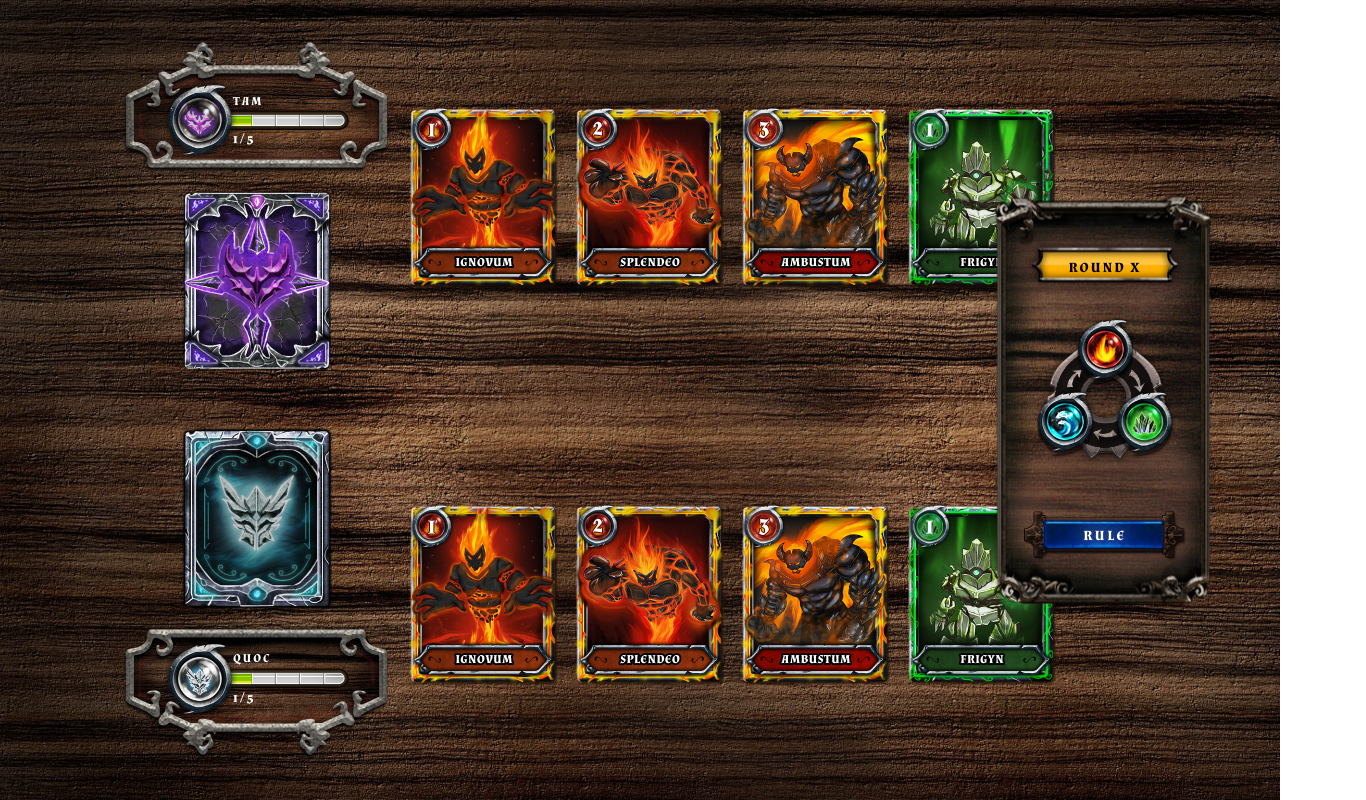
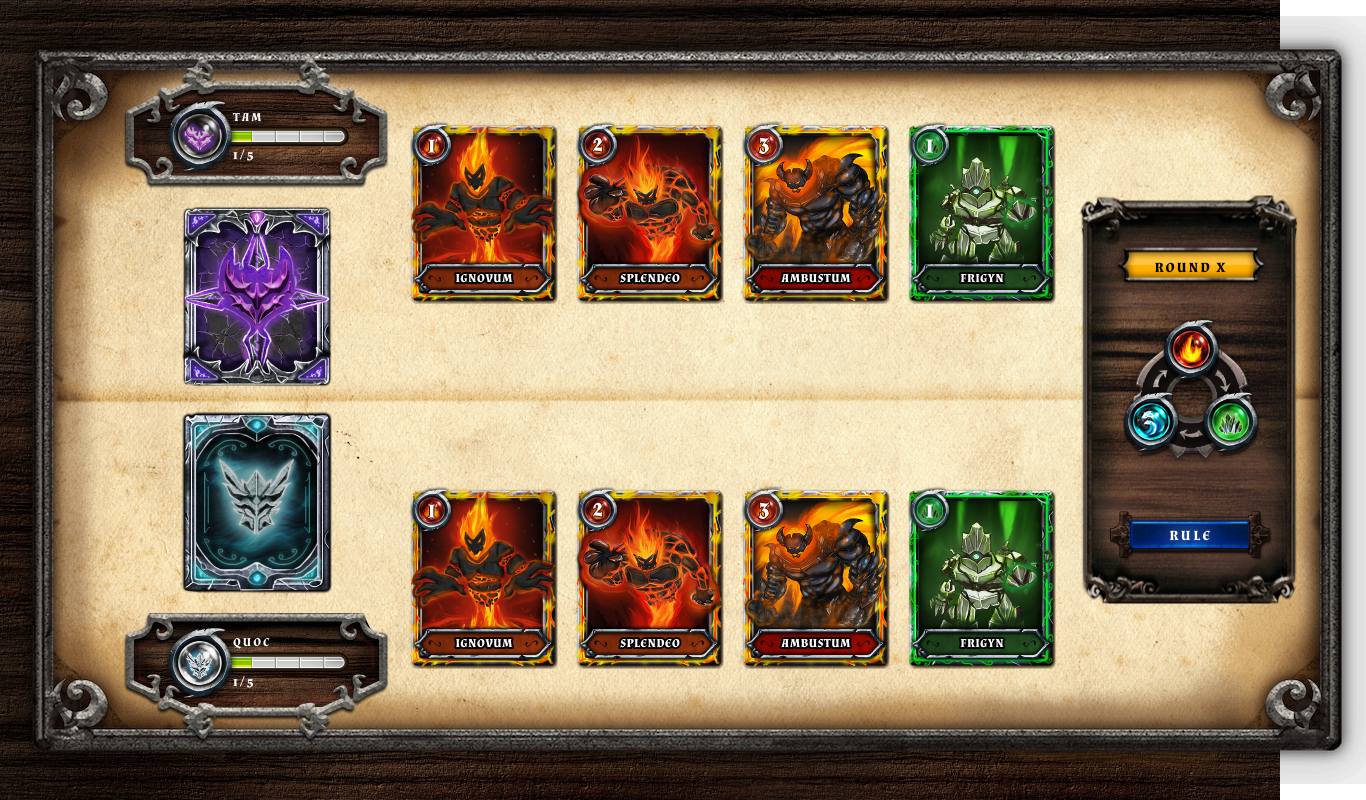
Before and after one commit to chailijia/eosdicegame, a React (Create React App) app in the folder frontend/: page / in a window 1280 px wide. Shown: the whole page, 1366 px wide, since content can reach past the window. Built offline with nearby package versions, Linux system fonts and the light colour scheme.

Commit message:
add parent layout for game match

```diff
--- a/frontend/src/components/App/App.jsx
+++ b/frontend/src/components/App/App.jsx
@@ -3,7 +3,7 @@ import React, { Component } from 'react';
 import { connect } from 'react-redux';
 
 // Components
-import { Login, Card, GameInfo, PlayerInfo, GameMat } from 'components';
+import { Login, Card, GameInfo, PlayerInfo, GameMat,Game } from 'components';
 
 
 
@@ -13,20 +13,7 @@ class App extends Component {
     return (
       <div className="App">
 
-
-        <GameMat
-          deckCardCount={2}
-          aiLife={1}
-          aiHandCards={2}
-          aiName="TAM"
-          playerLife={1}
-          playerHandCards={2}
-          playerName={"QUOC"}
-          onPlayCard={1}
-        />
-
-        <GameInfo />
-
+      <Game/>
 
 
 
--- /dev/null
+++ b/frontend/src/components/Game/Game.css
@@ -0,0 +1,86 @@
+.Game {
+  position: relative;
+  margin: 0 auto;
+  width: 1366px;
+  height: 768px;
+  text-align: center;
+  display: flex;
+  align-items: center;
+  justify-content: center;
+  transform-origin: top left;
+  transition: all 500ms ease-in-out !important; }
+  .Game .container {
+    position: relative;
+    width: 100%;
+    height: 100%;
+    text-align: center; }
+  body.ReactModal__Body--open .Game .GameMat,
+  body.ReactModal__Body--open .Game .Info,
+  .App.status-card-selected .Game .GameMat,
+  .App.status-card-selected .Game .Info,
+  .App.status-game-ended .Game .GameMat,
+  .App.status-game-ended .Game .Info {
+    filter: blur(3px); }
+  .Game .spinner {
+    position: fixed;
+    top: 0;
+    left: 0;
+    width: 100%;
+    height: 100%;
+    background: rgba(0, 0, 0, 0.6);
+    opacity: 0;
+    animation: dim 1s normal forwards ease .5s; }
+
+@keyframes dim {
+  from {
+    opacity: 0; }
+  to {
+    opacity: 1; } }
+    .Game .spinner .image {
+      position: absolute;
+      top: 50%;
+      left: 50%;
+      margin-top: -49px;
+      margin-left: -49px;
+      width: 98px;
+      height: 98px;
+      background: url("./images/logo_loading.png");
+      background-size: 100%; }
+    .Game .spinner .circles {
+      position: absolute;
+      top: 50%;
+      left: 50%;
+      margin-top: -50px;
+      margin-left: -51px;
+      width: 100px;
+      height: 102px;
+      animation: spin 1s infinite linear; }
+    .Game .spinner .circle {
+      position: absolute;
+      width: 100%;
+      height: 100%; }
+      .Game .spinner .circle .inner {
+        width: 100%;
+        height: 100%;
+        border-radius: 100%;
+        border: 3px solid rgba(255, 201, 79, 0.3);
+        border-right: none;
+        border-top: none;
+        backgroudn-clip: padding;
+        box-shadow: inset 0px 0px 10px rgba(255, 255, 134, 0.17); }
+    .Game .spinner .circle:nth-of-type(0) .inner,
+    .Game .spinner .circle:nth-of-type(1) .inner,
+    .Game .spinner .circle:nth-of-type(2) .inner {
+      animation: spin 1s infinite linear; }
+    .Game .spinner .circle:nth-of-type(0) {
+      transform: rotate(0deg); }
+    .Game .spinner .circle:nth-of-type(1) {
+      transform: rotate(70deg); }
+    .Game .spinner .circle:nth-of-type(2) {
+      transform: rotate(140deg); }
+
+@keyframes spin {
+  from {
+    transform: rotate(0deg); }
+  to {
+    transform: rotate(360deg); } }
--- /dev/null
+++ b/frontend/src/components/Game/Game.jsx
@@ -0,0 +1,82 @@
+// React core
+import React, { Component } from 'react';
+import { connect } from 'react-redux';
+// Game subcomponents
+import { GameInfo, GameMat } from 'components';
+// Services and redux action
+import { UserAction } from 'actions';
+
+class Game extends Component {
+
+  constructor(props) {
+    // Inherit constructor
+    super(props);
+    // State for showing/hiding components when the API (blockchain) request is loading
+    this.state = {
+      loading: true,
+    };
+
+  }
+
+  // Get latest user object from blockchain
+  loadUser() {
+  }
+
+  handleStartGame() {
+
+  }
+
+  handlePlayCard(cardIdx) {
+
+  }
+
+  handleNextRound() {
+
+  }
+
+  handleEndGame() {
+
+  }
+
+  render() {
+    // Extract data from state and user data of `UserReducer` from redux
+    const { loading } = this.state;
+    return (
+      <section className={`Game${ (loading ? " loading" : "") }`}>
+        {
+            <div className="container">
+
+        <GameMat
+          deckCardCount={2}
+          aiLife={1}
+          aiHandCards={2}
+          aiName="TAM"
+          playerLife={1}
+          playerHandCards={2}
+          playerName={"QUOC"}
+          onPlayCard={1}
+        />
+
+        <GameInfo />
+
+
+
+            </div>
+        }
+
+      </section>
+    )
+  }
+
+}
+
+// Map all state to component props (for redux to connect)
+const mapStateToProps = state => state;
+
+// Map the following action to props
+const mapDispatchToProps = {
+  setUser: UserAction.setUser,
+};
+
+// Export a redux connected component
+export default connect(mapStateToProps, mapDispatchToProps)(Game);
--- /dev/null
+++ b/frontend/src/components/Game/index.js
@@ -0,0 +1,3 @@
+import './Game.css';
+import Game from './Game';
+export default Game;
--- a/frontend/src/components/index.js
+++ b/frontend/src/components/index.js
@@ -6,6 +6,7 @@ import GameInfo from './GameInfo'
 import PlayerInfo from './PlayerInfo'
 import GameMat from './GameMat'
 import HandCards from './HandCards'
+import Game from './Game'
 
 
 export {
@@ -17,4 +18,5 @@ export {
   PlayerInfo,
   GameMat,
   HandCards,
+  Game,
 }
```
Also changed, not shown: frontend/src/components/Game/images/logo_loading.png (added).
